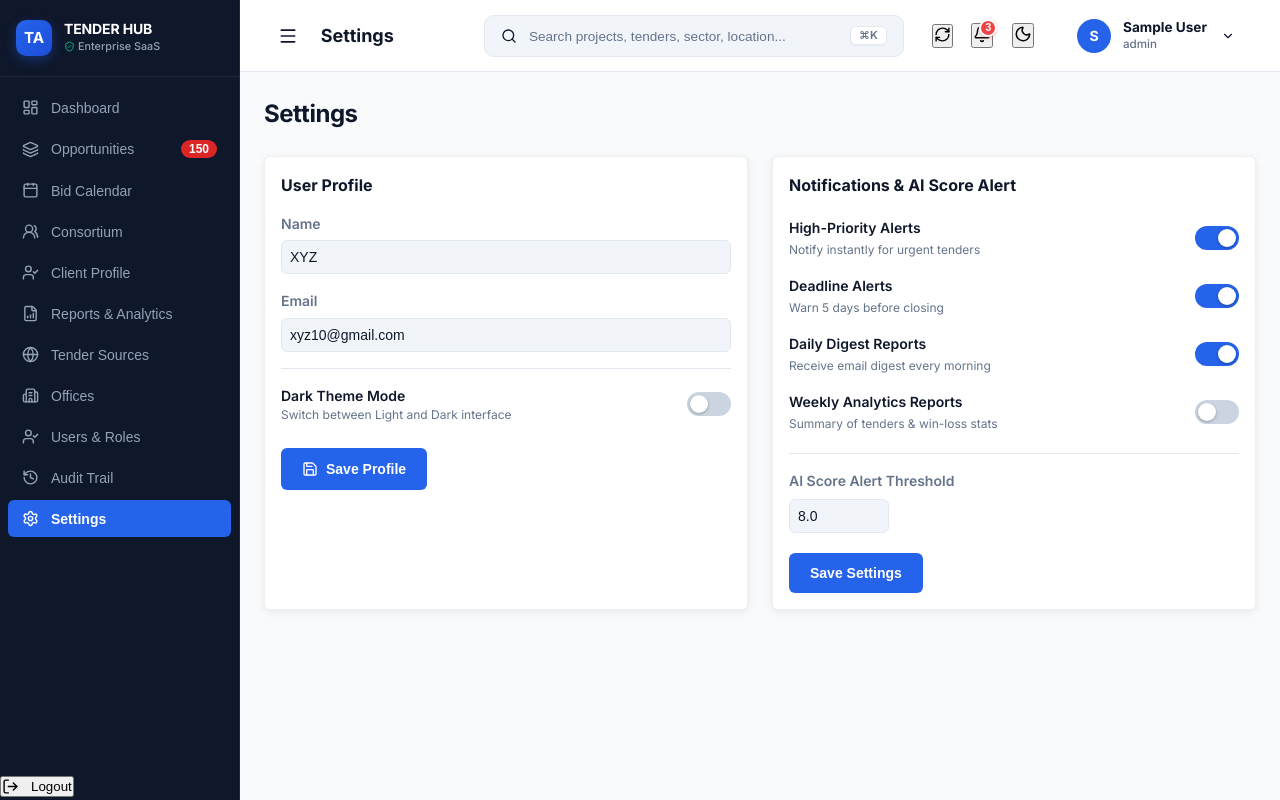
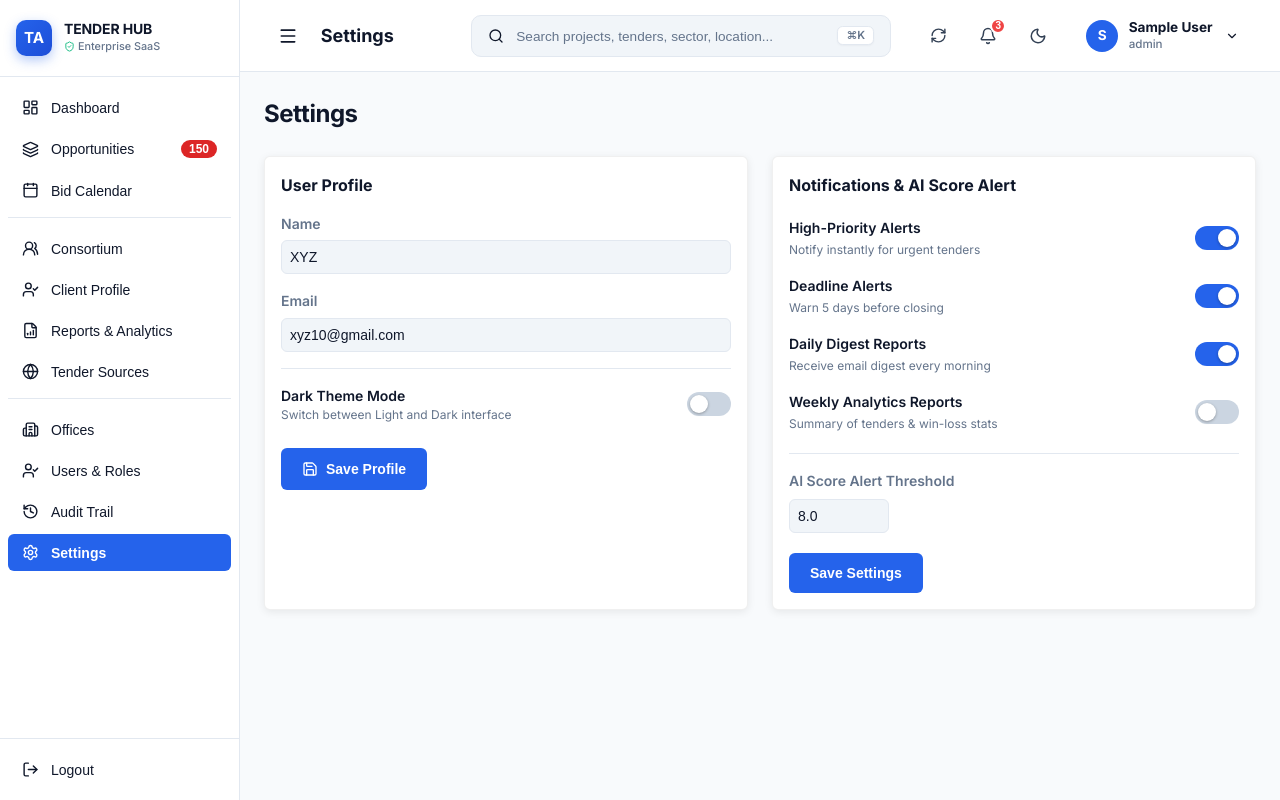
Before and after one commit to sakishnu50/Tender_Association, a React (Vite) app: page /settings in a window 1280 px wide. Built offline with nearby package versions, Linux system fonts and the light colour scheme; sample sign-in values are in the browser's storage.

Commit message:
Update white mode sidebar and header styling

```diff
--- a/src/index.css
+++ b/src/index.css
@@ -7,12 +7,13 @@
   --font-family: 'Inter', system-ui, -apple-system, BlinkMacSystemFont, 'Segoe UI', Roboto, Oxygen, Ubuntu, Cantarell, sans-serif;
 
   /* Brand Navy & Slate Palette */
-  --sidebar-bg: #0F172A;
-  --sidebar-hover: #1E293B;
+  --sidebar-bg: #FFFFFF;
+  --sidebar-hover: #F1F5F9;
   --sidebar-active: #2563EB;
-  --sidebar-text: #94A3B8;
+  --sidebar-text: #0F172A;
+  --sidebar-text-muted: #64748B;
   --sidebar-text-active: #FFFFFF;
-  --sidebar-border: #1E293B;
+  --sidebar-border: #E2E8F0;
 
   /* Main Workspace Colors */
   --bg-main: #F8FAFC;
@@ -82,7 +83,12 @@
   --border-color: #26334D;
   --border-card: rgba(255, 255, 255, 0.07);
   --sidebar-bg: #070A12;
+  --sidebar-hover: #1E293B;
+  --sidebar-active: #2563EB;
   --sidebar-border: #1E293B;
+  --sidebar-text: #F8FAFC;
+  --sidebar-text-muted: #94A3B8;
+  --sidebar-text-active: #FFFFFF;
 
   --shadow-xs: 0 1px 2px 0 rgba(0, 0, 0, 0.3);
   --shadow-sm: 0 1px 3px 0 rgba(0, 0, 0, 0.4);
@@ -224,7 +230,7 @@ body {
   font-size: 0.875rem;
   font-weight: 700;
   letter-spacing: -0.01em;
-  color: #FFFFFF;
+  color: var(--text-main);
   line-height: 1.2;
   text-transform: uppercase;
 }
@@ -236,6 +242,12 @@ body {
   display: flex;
   flex-direction: column;
   gap: 0.25rem;
+}
+
+.nav-section-divider {
+  margin-bottom: 0.5rem;
+  padding-bottom: 0.5rem;
+  border-bottom: 1px solid var(--sidebar-border);
 }
 
 .nav-item {
@@ -256,15 +268,23 @@ body {
   text-align: left;
 }
 
+.nav-item .nav-icon {
+  color: inherit;
+}
+
 .nav-item:hover {
   background-color: var(--sidebar-hover);
-  color: #FFFFFF;
+  color: var(--text-main);
 }
 
 .nav-item.active {
   background-color: var(--primary);
-  color: #FFFFFF;
+  color: var(--sidebar-text-active);
   font-weight: 600;
+}
+
+.nav-item.active .nav-icon {
+  color: var(--sidebar-text-active);
 }
 
 .nav-item-content {
@@ -278,13 +298,46 @@ body {
   font-weight: 700;
   padding: 0.125rem 0.5rem;
   border-radius: 9999px;
-  background-color: rgba(255, 255, 255, 0.15);
-  color: #FFFFFF;
+  background-color: var(--bg-subtle);
+  color: var(--text-secondary);
 }
 
 .nav-badge.urgent {
   background-color: var(--danger);
   color: #FFFFFF;
+}
+
+.sidebar-bottom-actions {
+  padding: 0.75rem 0.5rem;
+  border-top: 1px solid var(--sidebar-border);
+  margin-top: auto;
+}
+
+.sidebar-logout-btn {
+  display: flex;
+  align-items: center;
+  justify-content: flex-start;
+  padding: 0.625rem 0.875rem;
+  border-radius: var(--radius-md);
+  color: var(--sidebar-text);
+  font-size: 0.875rem;
+  font-weight: 500;
+  cursor: pointer;
+  text-decoration: none;
+  transition: all 0.15s ease;
+  border: none;
+  background: transparent;
+  width: 100%;
+  text-align: left;
+}
+
+.sidebar-logout-btn .nav-icon {
+  color: inherit;
+}
+
+.sidebar-logout-btn:hover {
+  background-color: var(--sidebar-hover);
+  color: var(--danger);
 }
 
 /* Main Area */
@@ -374,37 +427,42 @@ body {
 .header-actions {
   display: flex;
   align-items: center;
-  gap: 1.15rem;
+  gap: 0.75rem;
   flex-shrink: 0;
 }
 
-/* Header Refresh Button */
-.btn-header-refresh {
+/* Header Refresh & Icon Action Buttons (Refresh, Bell, Theme Toggle) */
+.header-refresh-btn,
+.header-icon-btn,
+.btn-header-refresh,
+.header-circle-btn {
+  position: relative;
   display: inline-flex;
   align-items: center;
   justify-content: center;
-  width: 42px;
-  height: 42px;
+  width: 38px;
+  height: 38px;
   padding: 0;
-  background-color: var(--bg-card);
-  border: 1px solid var(--border-color);
-  border-radius: 0.625rem;
-  color: var(--text-main);
+  background-color: transparent;
+  border: none;
+  border-radius: 0.5rem;
+  color: var(--text-secondary);
   cursor: pointer;
-  box-shadow: var(--shadow-xs);
-  transition: all 0.2s cubic-bezier(0.4, 0, 0.2, 1);
+  transition: all 0.15s ease;
   flex-shrink: 0;
 }
 
-.btn-header-refresh:hover:not(:disabled) {
+.header-refresh-btn:hover:not(:disabled),
+.header-icon-btn:hover,
+.btn-header-refresh:hover:not(:disabled),
+.header-circle-btn:hover {
   background-color: var(--bg-subtle);
-  border-color: #CBD5E1;
-  box-shadow: var(--shadow-sm);
-  color: #2563EB;
-}
-
+  color: var(--text-main);
+}
+
+.header-refresh-btn:disabled,
 .btn-header-refresh:disabled {
-  opacity: 0.65;
+  opacity: 0.6;
   cursor: not-allowed;
 }
 
@@ -413,17 +471,17 @@ body {
   display: inline-flex;
   align-items: center;
   gap: 0.55rem;
-  height: 42px;
-  padding: 0 1.25rem;
+  height: 38px;
+  padding: 0 1.15rem;
   background-color: #2563EB;
   border: 1px solid #2563EB;
-  border-radius: 0.625rem;
+  border-radius: 0.5rem;
   color: #FFFFFF;
   font-size: 0.875rem;
   font-weight: 600;
   cursor: pointer;
   box-shadow: 0 1px 2px rgba(37, 99, 235, 0.2);
-  transition: all 0.2s cubic-bezier(0.4, 0, 0.2, 1);
+  transition: all 0.15s ease;
   white-space: nowrap;
 }
 
@@ -438,74 +496,48 @@ body {
   cursor: not-allowed;
 }
 
-/* Header Circular/Rounded Action Buttons (Bell, Theme) */
-.header-circle-btn {
-  position: relative;
-  display: inline-flex;
-  align-items: center;
-  justify-content: center;
-  width: 42px;
-  height: 42px;
-  background-color: var(--bg-card);
-  border: 1px solid var(--border-color);
-  border-radius: 0.625rem;
-  color: var(--text-main);
-  cursor: pointer;
-  box-shadow: var(--shadow-xs);
-  transition: all 0.2s cubic-bezier(0.4, 0, 0.2, 1);
-  flex-shrink: 0;
-}
-
-.header-circle-btn:hover {
-  background-color: var(--bg-subtle);
-  border-color: #CBD5E1;
-  color: #2563EB;
-}
-
 /* Notification Count Badge */
 .header-bell-badge {
   position: absolute;
-  top: -4px;
-  right: -4px;
-  min-width: 18px;
-  height: 18px;
-  padding: 0 4px;
+  top: 1px;
+  right: 1px;
+  min-width: 16px;
+  height: 16px;
+  padding: 0 3px;
   border-radius: 9999px;
   background-color: #EF4444;
   color: #FFFFFF;
-  font-size: 0.65rem;
+  font-size: 0.625rem;
   font-weight: 700;
   display: flex;
   align-items: center;
   justify-content: center;
   border: 2px solid var(--bg-card);
   line-height: 1;
-  box-shadow: 0 1px 3px rgba(239, 68, 68, 0.4);
 }
 
 /* Header User Profile Trigger */
 .header-user-profile {
   display: inline-flex;
   align-items: center;
-  gap: 0.75rem;
-  height: 42px;
-  padding: 0 0.75rem 0 0.35rem;
-  border-radius: 0.625rem;
+  gap: 0.65rem;
+  height: 38px;
+  padding: 0 0.5rem 0 0.25rem;
+  border-radius: 0.5rem;
   cursor: pointer;
   border: 1px solid transparent;
-  transition: all 0.2s ease;
+  transition: all 0.15s ease;
   user-select: none;
 }
 
 .header-user-profile:hover {
   background-color: var(--bg-subtle);
-  border-color: var(--border-color);
 }
 
 .header-user-avatar {
   position: relative;
-  width: 34px;
-  height: 34px;
+  width: 32px;
+  height: 32px;
   border-radius: 50%;
   background-color: #2563EB;
   color: #FFFFFF;
@@ -513,7 +545,7 @@ body {
   align-items: center;
   justify-content: center;
   font-weight: 700;
-  font-size: 0.875rem;
+  font-size: 0.85rem;
   flex-shrink: 0;
 }
 
```
